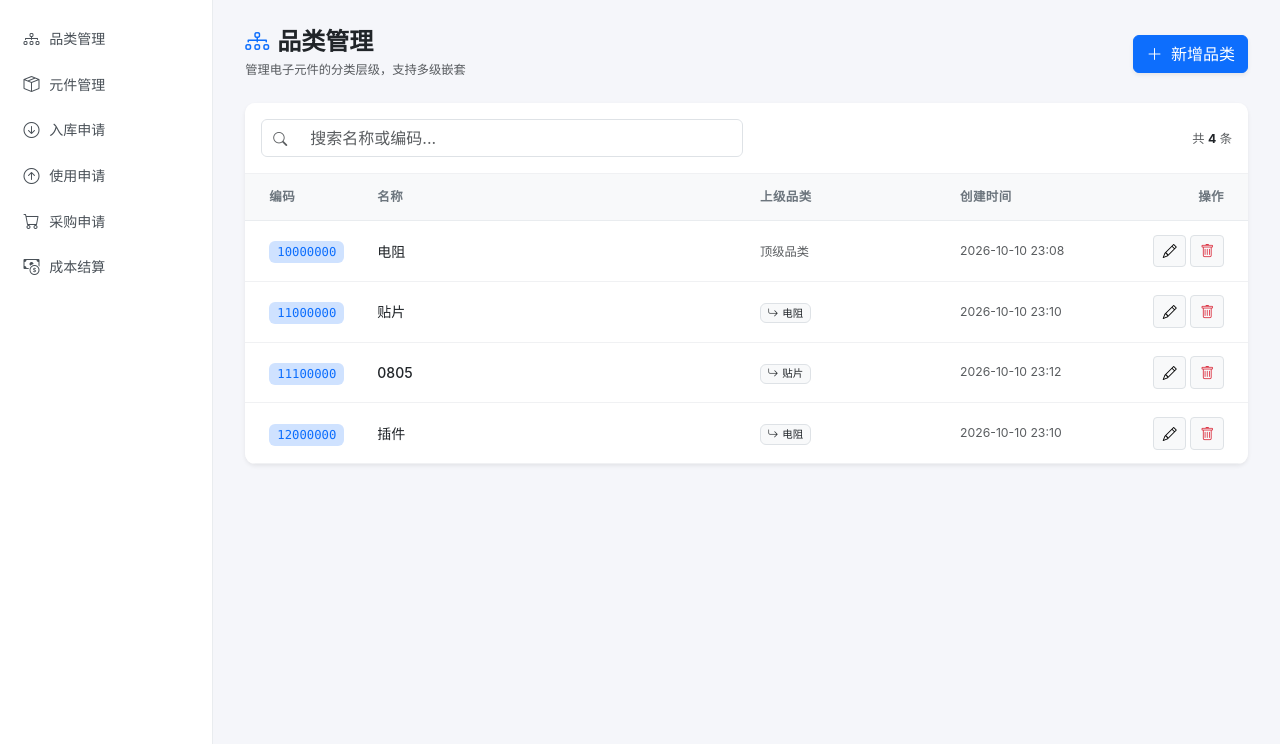
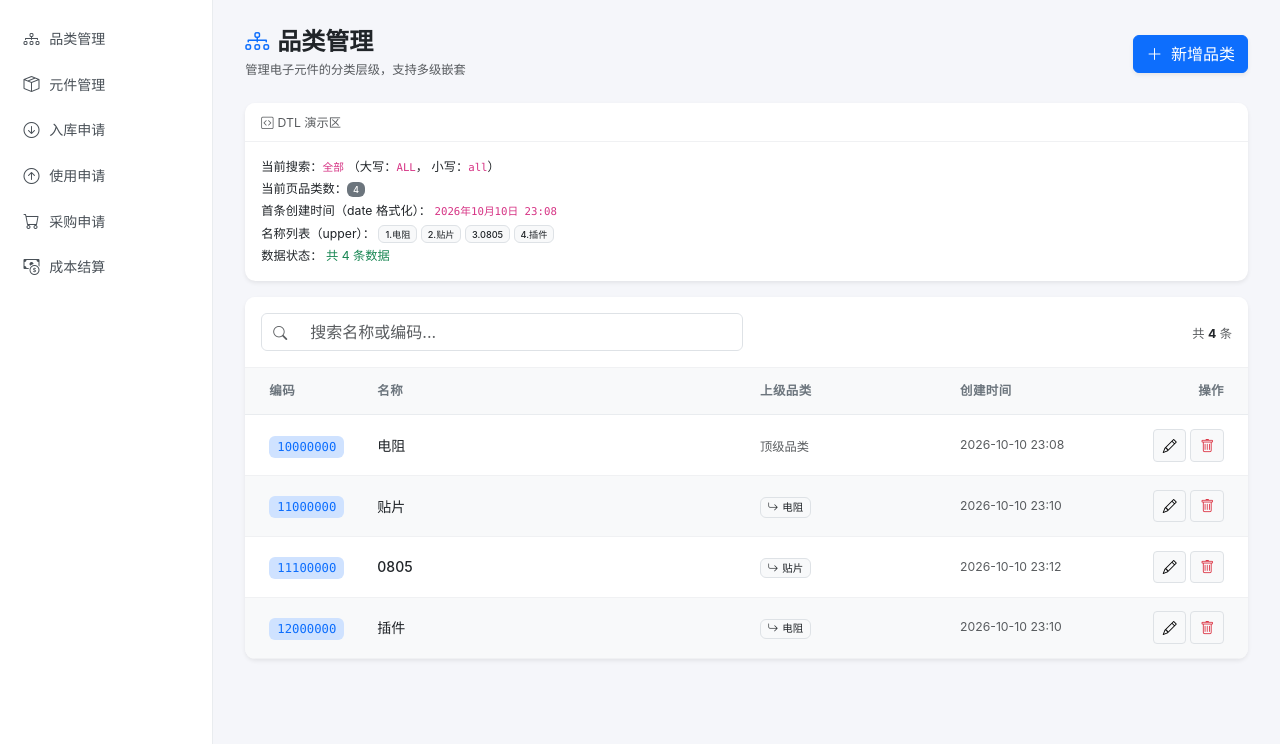
Before and after one commit to foxbrokenleaf/Django_ECIMS, a Django app: page /components/categories/ in a window 1280 px wide. Shown: the part 56-800 px from the top of the page. Run offline with Django 5.2, Linux system fonts and the light colour scheme; a user stored in the database is signed in; data comes from the database, SQL or seed files in the repository.

Commit message:
实验五 模板文件的使用、变量、过滤器与标签

```diff
--- a/ECIMS/components/templates/components/category_list.html
+++ b/ECIMS/components/templates/components/category_list.html
@@ -16,6 +16,64 @@
     </a>
 </div>
 
+<!-- ===== 任务二演示区：过滤器 + 标签 ===== -->
+<div class="card border-0 shadow-sm mb-3">
+    <div class="card-header bg-white border-bottom py-2">
+        <span class="small text-muted"><i class="bi bi-code-square me-1"></i>DTL 演示区</span>
+    </div>
+    <div class="card-body py-3 small">
+
+        <!-- 【过滤器 default】搜索关键字为空时显示「全部」 -->
+        <div class="mb-1">
+            当前搜索：<code>{{ request.GET.q|default:'全部' }}</code>
+            <!-- 【过滤器 upper】关键字转大写 -->
+            （大写：<code>{{ request.GET.q|default:'all'|upper }}</code>，
+            <!-- 【过滤器 lower】关键字转小写 -->
+            小写：<code>{{ request.GET.q|default:'all'|lower }}</code>）
+        </div>
+
+        <!-- 【过滤器 length】当前页条数 / 搜索结果长度 -->
+        <div class="mb-1">
+            当前页品类数：<span class="badge bg-secondary">{{ categories|length }}</span>
+        </div>
+
+        <!-- 【过滤器 date】当前时间格式化（用 request 无法取时间，改用首条数据时间演示） -->
+        <div class="mb-1">
+            首条创建时间（date 格式化）：
+            {% if categories %}
+                <code>{{ categories.0.created_at|date:"Y年m月d日 H:i" }}</code>
+            {% else %}
+                <span class="text-muted">—</span>
+            {% endif %}
+        </div>
+
+        <!-- 【for 标签】遍历品类名称，演示 forloop 与 empty -->
+        <div class="mb-1">
+            名称列表（upper）：
+            {% for c in categories %}
+                <span class="badge bg-light text-dark border">
+                    {{ forloop.counter }}.{{ c.name|upper }}
+                </span>
+            {% empty %}
+                <span class="text-muted">暂无数据</span>
+            {% endfor %}
+        </div>
+
+        <!-- 【if / elif / else】按结果条数给出三档状态提示 -->
+        <div>
+            数据状态：
+            {% if categories|length > 10 %}
+                <span class="text-danger">数据较多，共 {{ categories|length }} 条</span>
+            {% elif categories|length > 0 %}
+                <span class="text-success">共 {{ categories|length }} 条数据</span>
+            {% else %}
+                <span class="text-secondary">暂无数据，请先创建品类</span>
+            {% endif %}
+        </div>
+    </div>
+</div>
+<!-- ===== 演示区结束 ===== -->
+
 <!-- 数据卡片 -->
 <div class="card border-0 shadow-sm">
     <!-- 卡片头部：搜索 + 统计 -->
@@ -32,6 +90,7 @@
             </div>
             <div class="col-md-6 text-md-end">
                 <span class="text-muted small">
+                    <!-- 【过滤器 default + length】无分页时退化为 categories 长度 -->
                     共 <strong class="text-dark">{{ page_obj.paginator.count|default:categories|length }}</strong> 条
                 </span>
             </div>
@@ -51,12 +110,15 @@
                 </tr>
             </thead>
             <tbody>
+                <!-- 【for 标签】遍历品类列表，empty 处理空数据 -->
                 {% for c in categories %}
-                <tr>
+                <!-- 【if + forloop.counter】偶数行加浅色背景 -->
+                <tr class="{% if forloop.counter|divisibleby:2 %}table-light{% endif %}">
                     <td class="ps-4">
+                        <!-- 【if/else + default/upper】编码为空显示 —，否则大写显示 -->
                         {% if c.code %}
                             <code class="text-primary bg-primary-subtle px-2 py-1 rounded">
-                                {{ c.code }}
+                                {{ c.code|default:'—'|upper }}
                             </code>
                         {% else %}
                             <span class="text-muted">—</span>
@@ -65,10 +127,11 @@
                     <td>
                         <a href="{% url 'components:category_detail' c.pk %}"
                            class="text-decoration-none fw-medium text-dark">
-                            {{ c.name }}
+                            {{ c.name|default:'未命名品类' }}
                         </a>
                     </td>
                     <td>
+                        <!-- 【if/else】有上级显示徽章，否则显示顶级品类 -->
                         {% if c.parent %}
                             <span class="badge bg-light text-dark border">
                                 <i class="bi bi-arrow-return-right me-1"></i>{{ c.parent.name }}
@@ -78,6 +141,7 @@
                         {% endif %}
                     </td>
                     <td class="text-muted small">
+                        <!-- 【过滤器 date】格式化创建时间 -->
                         {{ c.created_at|date:"Y-m-d H:i" }}
                     </td>
                     <td class="text-end pe-4">
```
